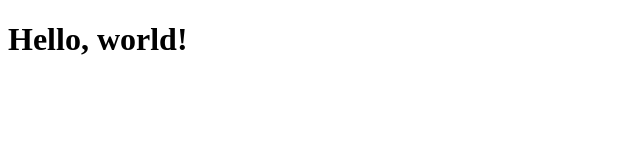
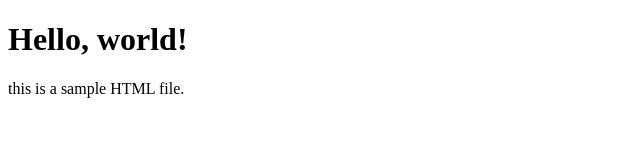
Before and after one commit to Anticoder03/dev-ops-lab-01, a plain HTML site: page index.html in a window 1280 px wide. Shown: the whole page, without its empty margins (0-640 px from the left). Drawn offline with Linux system fonts and the light colour scheme.

Commit message:
Updated index page

```diff
--- a/index.html
+++ b/index.html
@@ -7,5 +7,8 @@
 </head>
 <body>
     <h1>Hello, world!</h1>
+    <p>
+        this is a sample HTML file.
+    </p>
 </body>
 </html>
```
